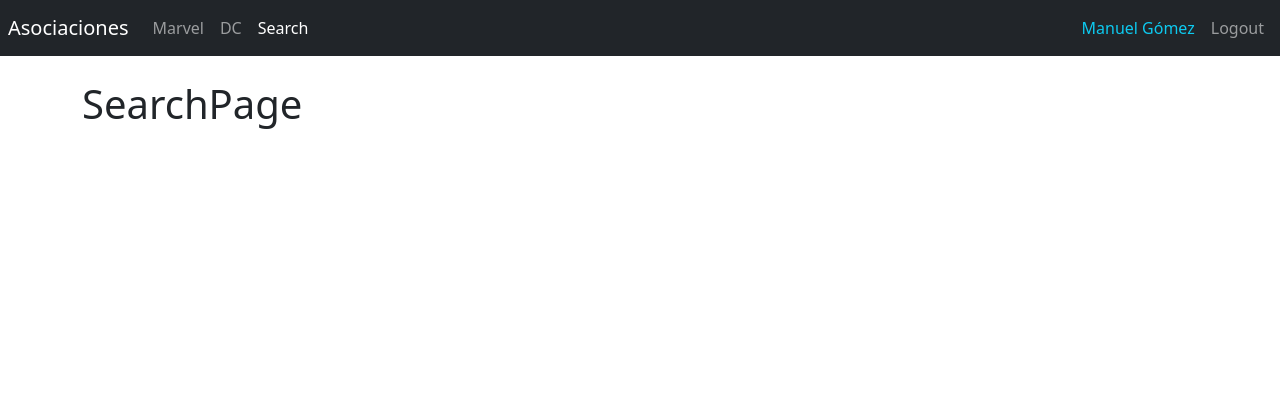
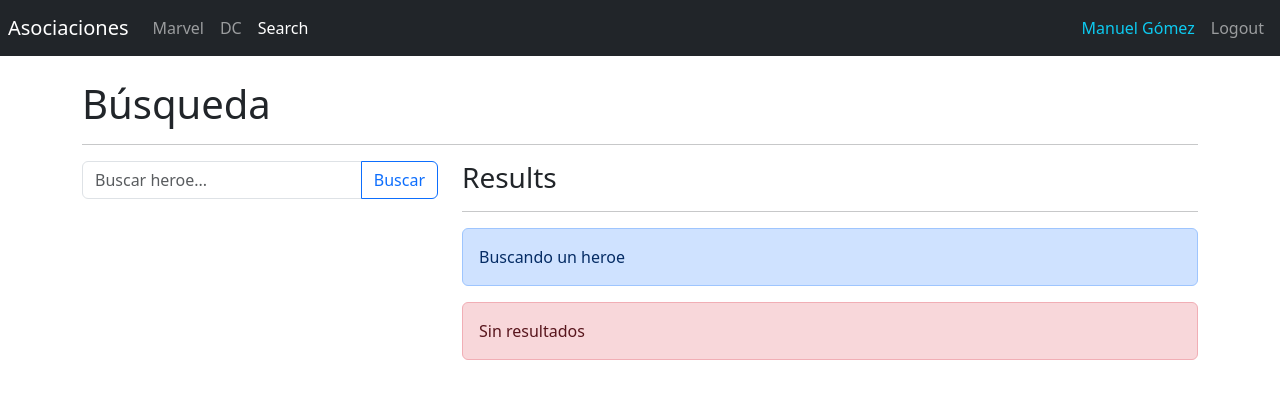
Before and after one commit to mgcastelberg/reactHeroesSPA, a React (Vite) app: page /search in a window 1280 px wide. Shown: the top 398 px of the page. Built offline with nearby package versions, Linux system fonts and the light colour scheme.

Commit message:
Diseño de la pantalla de búsqueda

```diff
--- a/src/heroes/pages/SearchPage.jsx
+++ b/src/heroes/pages/SearchPage.jsx
@@ -2,6 +2,44 @@ import React from 'react'
 
 export const SearchPage = () => {
   return (
-    <h1>SearchPage</h1>
+    <>
+      <h1>Búsqueda</h1>
+      <hr />
+
+      <div className="row">
+
+        <div className="col-4">
+          <form>
+            <div className="input-group mb-3">
+              <input
+                type="text"
+                className="form-control"
+                placeholder="Buscar heroe..." aria-label="Buscar heroe..." aria-describedby="button-addon2"
+                autoComplete='off'
+              />
+              <button className="btn btn-outline-primary" type="button" id="button-addon2">Buscar</button>
+            </div>
+          </form>
+        </div>
+
+        <div className="col-8">
+          <h3>Results</h3>
+          <hr />
+
+          <div className="alert alert-primary">
+            Buscando un heroe
+          </div>
+
+          <div className="alert alert-danger">
+            Sin resultados
+          </div>
+
+          {/* <HeroCard /> */}
+
+        </div>
+
+      </div>
+
+    </>
   )
 }
```
